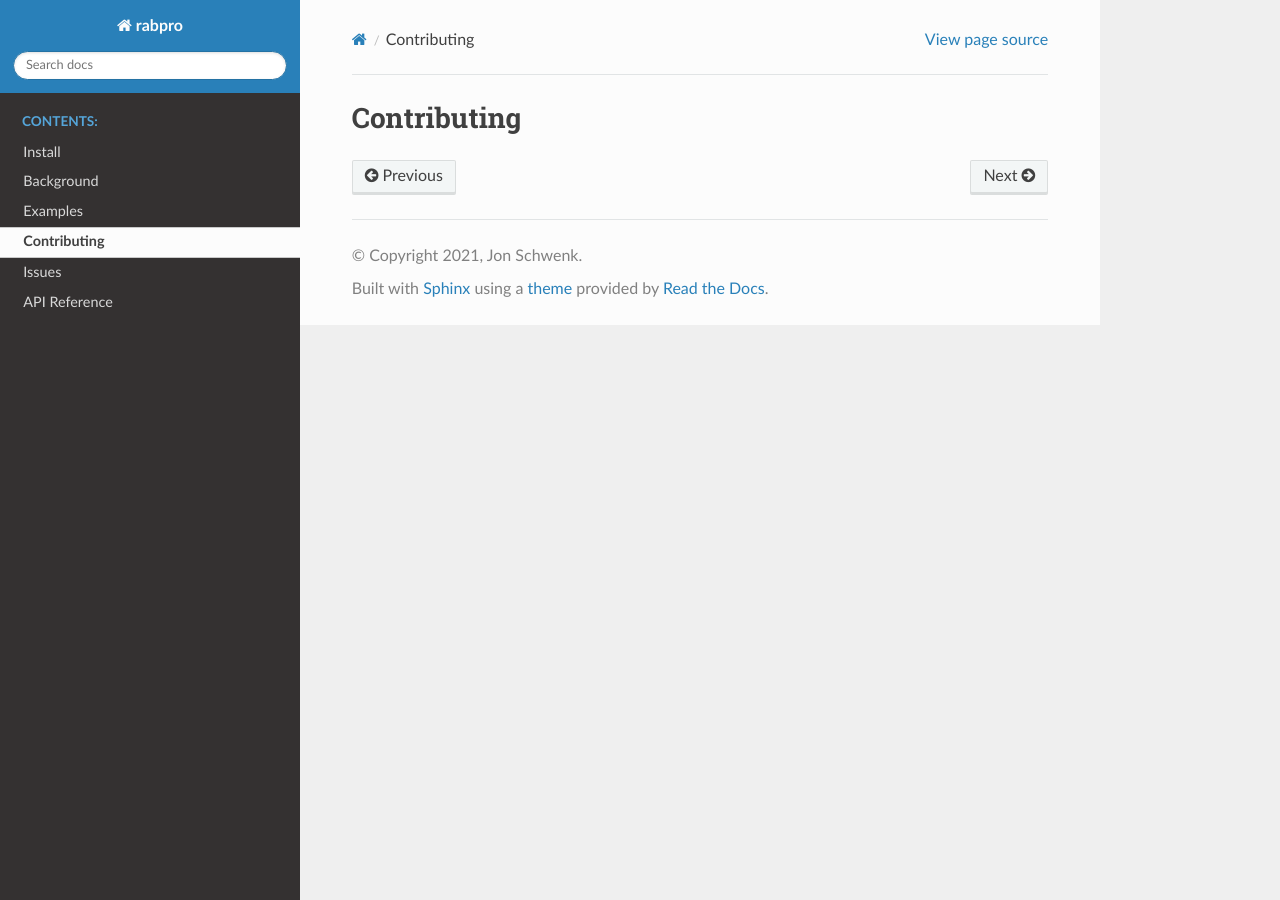
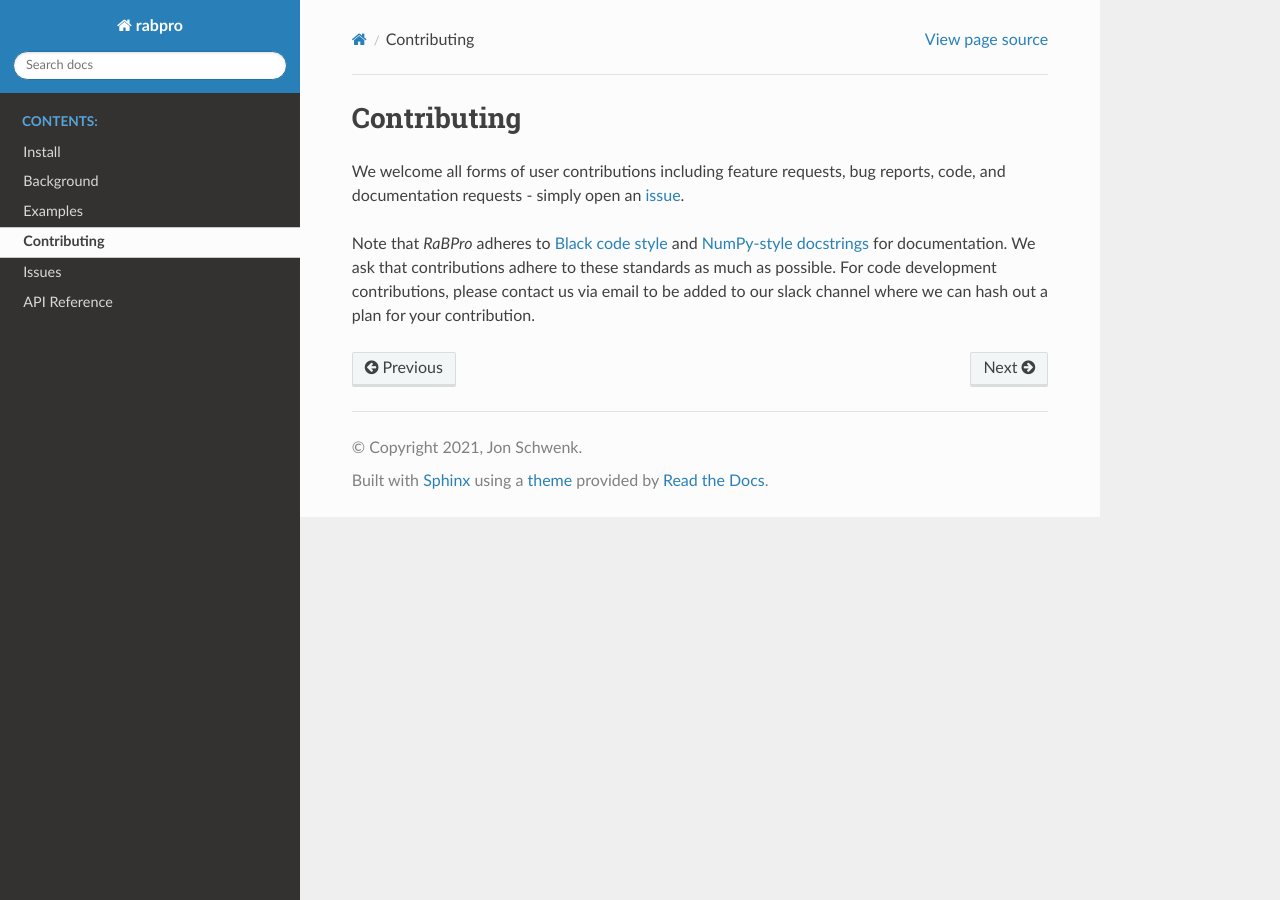
Before and after one commit to VeinsOfTheEarth/rabpro, a Sphinx documentation site: the page built from docs/source/contributing/index.rst, in a window 1280 px wide. Built offline with Sphinx 7.4.7 and the Read the Docs theme 2.0.0, drawn with Linux system fonts in a browser that asks for light colours.

Commit message:
Add contributing content

```diff
--- a/docs/source/contributing/index.rst
+++ b/docs/source/contributing/index.rst
@@ -1,3 +1,16 @@
+.. _contributing:
+
 ============
 Contributing
 ============
+
+We welcome all forms of user contributions including feature requests, bug
+reports, code, and documentation requests - simply open an `issue
+<https://github.com/jonschwenk/rabpro/issues>`_.
+
+Note that *RaBPro* adheres to `Black code style
+<https://black.readthedocs.io/en/stable/>`_ and `NumPy-style docstrings
+<https://numpydoc.readthedocs.io/en/latest/format.html#docstring-standard>`_ for
+documentation. We ask that contributions adhere to these standards as much as
+possible.  For code development contributions, please contact us via email to be
+added to our slack channel where we can hash out a plan for your contribution.
```
